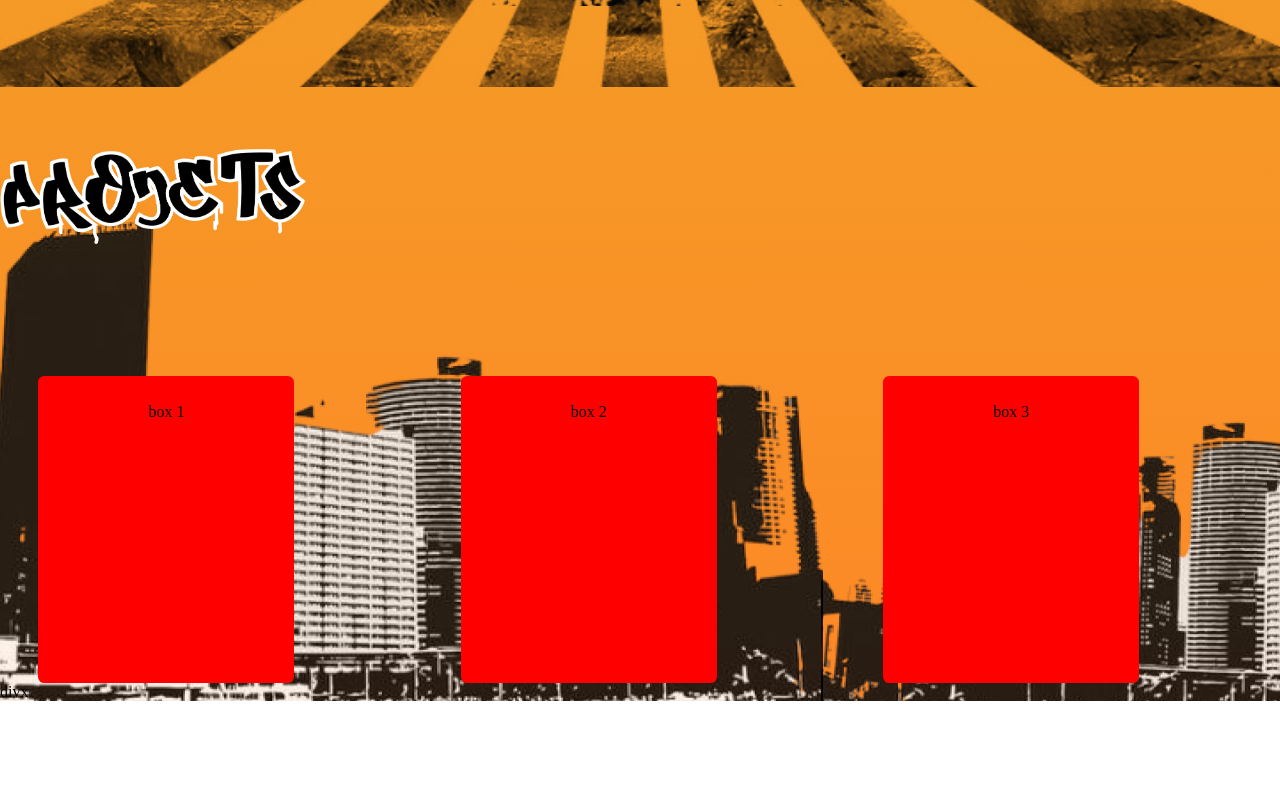
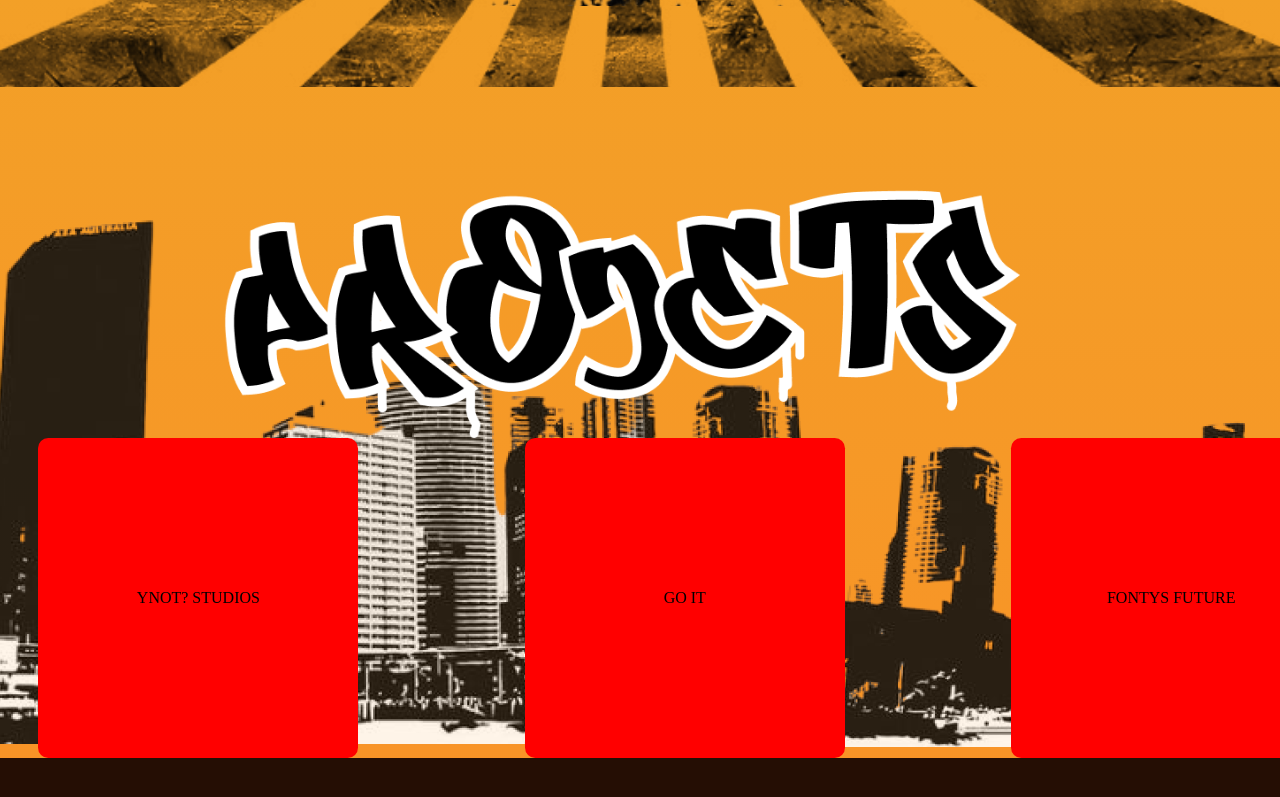
Before and after one commit to arthurjair/THE-MVP, a plain HTML site: page index.html in a window 1280 px wide. Shown: the part 553-1350 px from the top of the page. Before the commit the page ends 1254 px from the top, so only its background shows below. Drawn offline with Linux system fonts and the light colour scheme; a web font is replaced by a local one.

Commit message:
scroll place holders working yay! looking good

```diff
--- a/index.html
+++ b/index.html
@@ -29,30 +29,28 @@
 
 
     </div>
+<br>
+<br>
 
 
-    <br>
-    <br>
     <!--Projects section-->
     <div class="projects">
        <div class="project-title">
-        <img src="imgs/projects.png" alt="project-title" id="projects-titleimg">
+        <img src="imgs/projects.png" alt="project-title" id="projects-titleimg"></div>
         <!--horizontal scroll projects-->
         <div class="scroll">
-            <div class="item">box 1</div>
-            <div class="item">box 2</div>
-            <div class="item">box 3</div>
-            <div class="item">box 3</div>
-
-
+            <div class="item">YNOT? STUDIOS</div>
+            <div class="item">GO IT</div>
+            <div class="item">FONTYS FUTURE</div>
+            <div class="item">PASSION PROJECT</div>
         </div>
-       </div>
-
-       divx
-
+    </div>
+    <!--small about me section with things that like favorite songs currently,sport team/athelete ect-->
+    <div class="ABOUT-ME ">
 
     </div>
-     <script src="animations.js"></script>
+
+    <script src="animations.js"></script>
 
 </body>
 </html>
--- a/styles.css
+++ b/styles.css
@@ -23,7 +23,7 @@ body {
 
 
 .navbar {
-    position: absolute;
+    position: fixed;
     top: 0;
     z-index: 1000;
     display: flex;
@@ -128,19 +128,21 @@ body {
 }
 .projects{
     background-image: url(imgs/projects\ bacground\ img.png);
-    background-size: cover;
+   background-size: 100vw;
     background-repeat: no-repeat;
-
     background-position: center -10vw;
 }
+.project-title{
+    display: flex;
+    justify-content: center;
+}
+#projects-titleimg{
+   width: 65vw;
 
-#projects-titleimg{
-    width: 25vw;;
 }
 
 .scroll{
 
-    margin-top: 10vw;
     max-height: 25vw;
     display: flex;
     overflow-x: auto;
@@ -155,12 +157,16 @@ body {
 
 .scroll .item{
 
-    min-width: 20vw;
-    height: 24vw;
-    line-height: 5.7vw;
-    border-radius: 0.5vw;
+    min-width: 25vw;
+    height: 25vw;
+    line-height: 25vw;
+    border-radius: .8vw;
     text-align: center;
     background-color: red;
     margin-right: 10vw;
     margin-left: 3vw;
 }
+.ABOUT-ME{
+    background-color: #250E04;
+    height: 90vh;
+}
```
